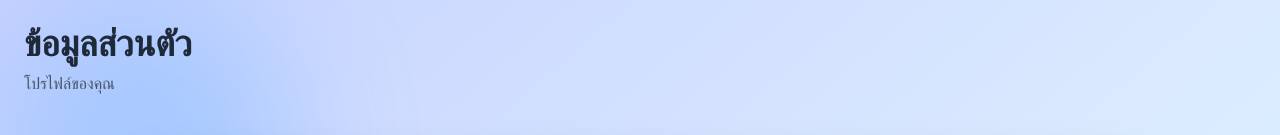
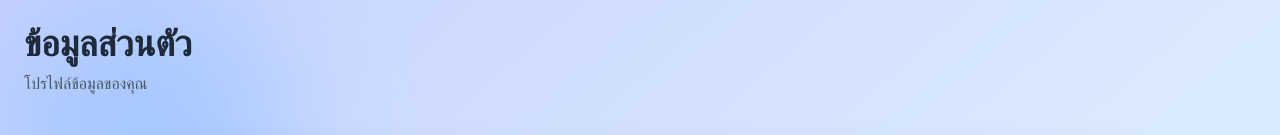
Before and after one commit to Paprem39/finance-tracker, a Next.js app: page /profile in a window 1280 px wide. Shown: the top 135 px of the page. Built offline with nearby package versions, Linux system fonts and the light colour scheme; no server answers.

Commit message:
update ui

```diff
--- a/src/app/profile/page.tsx
+++ b/src/app/profile/page.tsx
@@ -201,7 +201,7 @@ export default function ProfilePage() {
           ข้อมูลส่วนตัว
         </h1>
         <p className="text-gray-600 mt-2">
-          โปรไฟล์ของคุณ
+          โปรไฟล์ข้อมูลของคุณ
         </p>
       </div>
 
```
